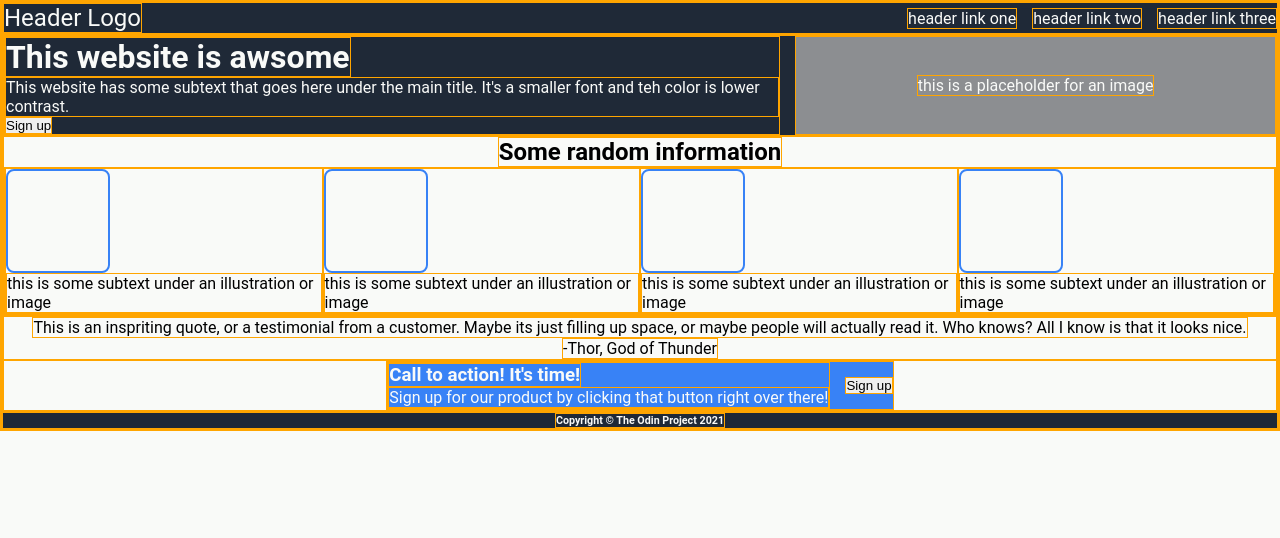
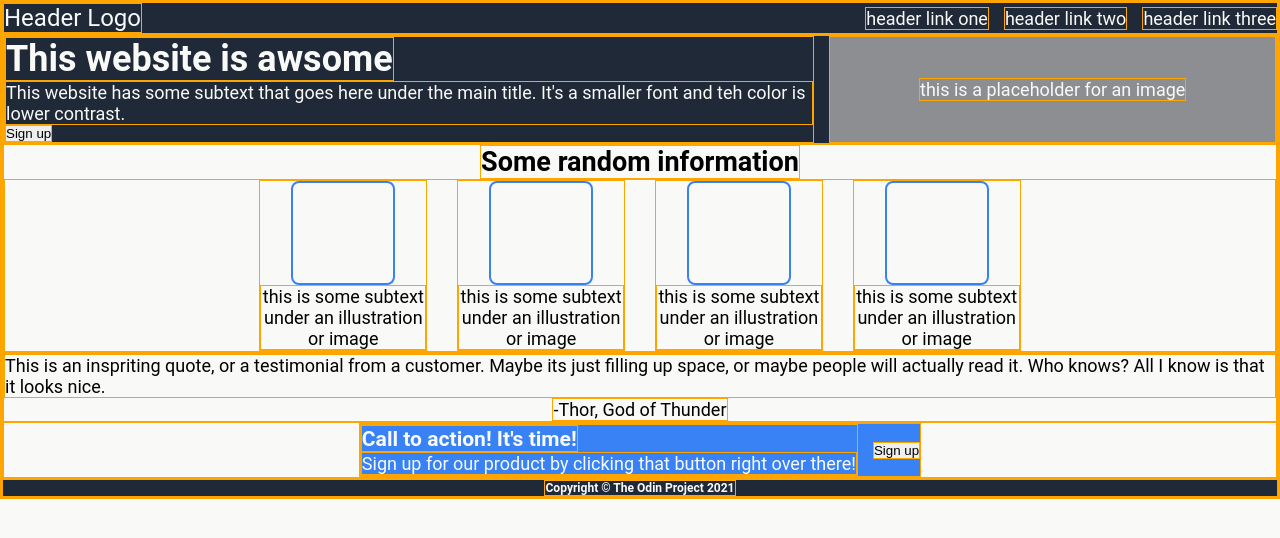
Before and after one commit to silverrowan/odin-landing, a plain HTML site: page index.html in a window 1280 px wide. Drawn offline with Linux system fonts and the light colour scheme.

Commit message:
Update infobar and default text styles

```diff
--- a/style.css
+++ b/style.css
@@ -7,6 +7,7 @@
 body {
     background-color: #f9faf8;
     font-family: Roboto, Impact, Haettenschweiler, 'Arial Narrow Bold', sans-serif;
+    font-size: 18px;
 }
 
 .header, .herocont, .footer, .ctacard {
@@ -20,6 +21,18 @@ body {
 .header {
     justify-content: space-between;
 }
+
+p.logo {
+    margin-right: auto;
+    color: inherit;
+    font-size: 24px;
+}
+
+a {
+    color: inherit;
+    text-decoration: none;
+}
+
 .herocont, .footer, .ctacard {
     justify-content: center;
 }
@@ -31,17 +44,6 @@ body {
     display: flex;
     justify-content: center;
     align-items: center;
-}
-
-p.logo {
-    margin-right: auto;
-    color: inherit;
-    font-size: 24px;
-}
-
-a {
-    color: inherit;
-    text-decoration: none;
 }
 
 .mainbody {}
@@ -59,6 +61,15 @@ a {
     flex-direction: row;
     justify-content: center;
     align-items: center;
+    gap: 30px;
+    padding: 0px 20%;
+}
+
+.infopt {
+    display: flex;
+    flex-direction: column;
+    align-items: center;
+    text-align: center;
 }
 
 .iconbox {
@@ -67,9 +78,7 @@ a {
     border: 2px solid #3882F6;
     border-radius: 8px;
 }
-.infopt img {
-    /* width: 100%; */
-}
+
 
 .leftside {
     display: flex;
```
